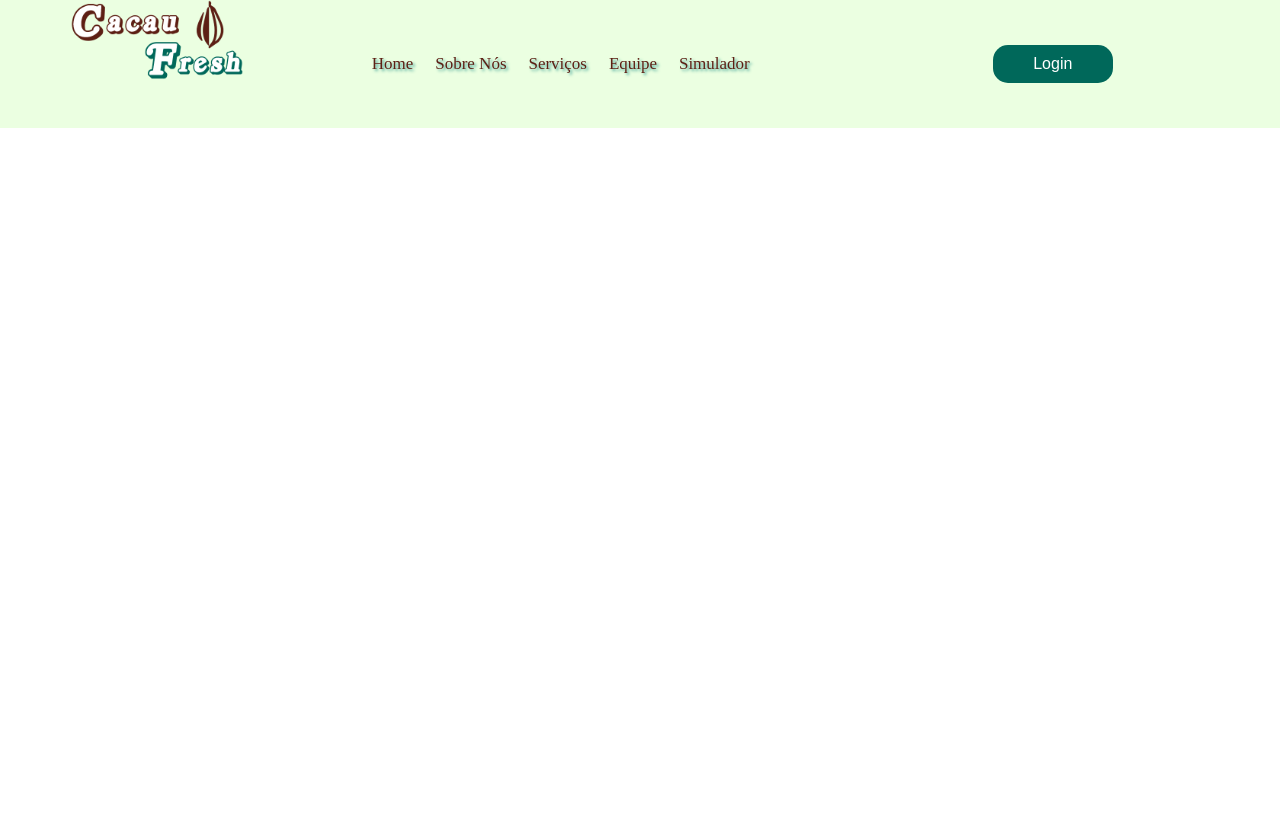
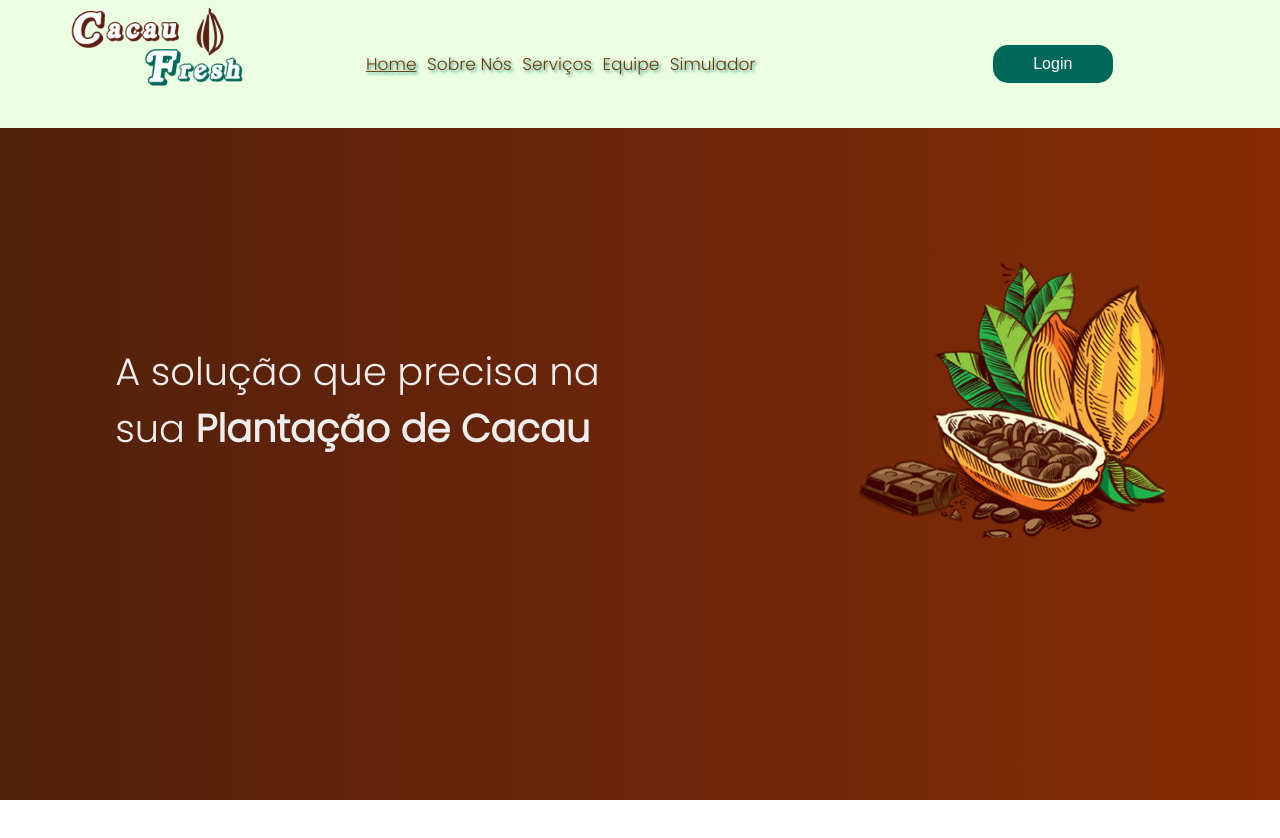
Before and after one commit to CacauFresh/site-institucional, a plain HTML site: page public/index.html in a window 1280 px wide. Before the commit the page ends 800 px from the top, so only its background shows below. Drawn offline with nearby package versions, Linux system fonts and the light colour scheme.

Commit message:
seção home feita

```diff
--- a/public/css/style-cacaufresh.css
+++ /dev/null
@@ -1,61 +0,0 @@
-body {
-    padding: 0%;
-    margin: 0%;
-}
-
-.header {
-    background-color: #EBFFE1;
-    width: 100vw;
-    height: 16vh;
-    display: flex;
-    align-items: center;
-}
-#logo_1 {
-    width: 19%;
-    height: auto;
-    left: 3%;
-    top: -2%;
-    position: absolute;
-
-}
-
-.container {
-    width: 80%;
-    margin: 0%;
-}
-
-.header .container {
-    display: flex;
-    justify-content: space-around;
-    align-items: center;
-}
-
-.navbar {
-    font-size: 17px;
-    display: flex;
-    list-style: none;
-    width: 400px;
-    justify-content: space-around;
-    align-items: center;
-    margin-left: 20%;
-}
-
-.login {
-    margin-right: -20%;
-    background-color: #00685A;
-    border-radius: 15px;
-    color: white;
-    padding: 10px 15px;
-    width: 120px;
-    align-self: center;
-    font-size: 16px;
-    border: 0;
-    cursor: pointer;
-
-}
-
-.navbar a{
-    text-decoration: none;
-    color: #5D1F14;
-    text-shadow: #46a598 2px 2px 3px;
-}
--- /dev/null
+++ b/public/css/style.css
@@ -0,0 +1,106 @@
+@import url('https://fonts.googleapis.com/css2?family=Poppins:wght@300&display=swap');
+
+body {
+    padding: 0%;
+    margin: 0%;
+    font-family: 'Poppins', sans-serif;
+}
+
+html{
+    scroll-behavior: smooth;
+}
+
+/* Configuração do Header */
+
+.teste{
+    background-color: black;
+}
+
+.header {
+    background-color: #EBFFE1;
+    width: 100vw;
+    height: 16vh;
+    display: flex;
+    align-items: center;
+    position: fixed;
+    z-index: 999;
+}
+#logo_1 {
+    width: 19%;
+    height: auto;
+    left: 3%;
+    top: -7%;
+    position: absolute;
+}
+.container {
+    width: 80%;
+    margin: 0%;
+}
+
+.header .container {
+    display: flex;
+    justify-content: space-around;
+    align-items: center;
+}
+
+.navbar {
+    font-size: 17px;
+    display: flex;
+    list-style: none;
+    width: 400px;
+    justify-content: space-around;
+    align-items: center;
+    margin-left: 20%;
+}
+
+a{
+    text-decoration: none;
+    color: #5D1F14;
+    text-shadow: #46a598 2px 2px 3px;
+}
+.login {
+    margin-right: -20%;
+    background-color: #00685A;
+    border-radius: 15px;
+    color: white;
+    padding: 10px 15px;
+    width: 120px;
+    align-self: center;
+    font-size: 16px;
+    border: 0;
+    cursor: pointer;
+}
+
+/* Configuração da seção inicio */
+
+#div_home{
+    height: 100vh;
+    width: 100vw;
+    background: linear-gradient(90deg, #52200b 0%, #862c06 100%);
+    display: flex;
+    justify-content: center;
+    align-items: center;
+}
+.home_cont{
+    display: flex;
+    align-items: center;
+    justify-content: space-around;
+}
+
+#div_home p{
+    color: #eeeeee;
+    font-size: 2.4em;
+    width: 40%;
+}
+
+
+#div_sobre{
+    height: 100vh;
+    width: 100vw;
+    display: flex;
+}
+
+#div_home img{
+    width: 24%;
+    float: right;
+}
--- a/public/index.html
+++ b/public/index.html
@@ -4,24 +4,44 @@
     <meta charset="UTF-8">
     <meta http-equiv="X-UA-Compatible" content="IE=edge">
     <meta name="viewport" content="width=device-width, initial-scale=1.0">
-    <title>Document</title>
-    <link rel="stylesheet" href="./css/style-cacaufresh.css">
+    <title>Home</title>
+    <link rel="stylesheet" href="./css/style.css">
+
+    <script src="https://code.jquery.com/jquery-3.3.1.slim.min.js" crossorigin="anonymous"></script>
+    <script type="text/javascript"  src="./js/main.js"></script>
+
+
 </head>
 <body>
-    <div class="header">
+    <header id="header" class="header">
         <div class="container">
             <img id="logo_1" src="./imgs/logo_cacau_fresh.png">
             <ul class="navbar">
-                <li><a href="#">Home</a></li>
-                <li><a href="#">Sobre Nós</a></li>
-                <li><a href="#">Serviços</a></li>
-                <li><a href="#">Equipe</a></li>
-                <li><a href="#">Simulador</a></li>
+                <li><a class="link_home" href="#sec_home">Home</a></li>
+                <li><a class="link_sobre" href="#sec_sobre">Sobre Nós</a></li>
+                <li><a class="link_serv" href="#">Serviços</a></li>
+                <li><a class="link_team" href="#">Equipe</a></li>
+                <li><a class="link_sim" href="#">Simulador</a></li>
             </ul>
 
             <button class="login">Login</button>
 
         </div>
-    </div>
+    </header>
+
+    <section id="sec_home">
+        <div id="div_home">
+            <div class="home_cont">
+            <p>A solução que precisa na sua <b>Plantação de Cacau</b></p>
+            <img src="./imgs/cacau_icone.png">
+        </div>
+        </div>
+    </section>
+
+    <section id="sec_sobre">
+        <div id="div_sobre">
+
+        </div>
+    </section>
 </body>
 </html>
```
Also changed, not shown: public/imgs/cacau_icone.png (added).
